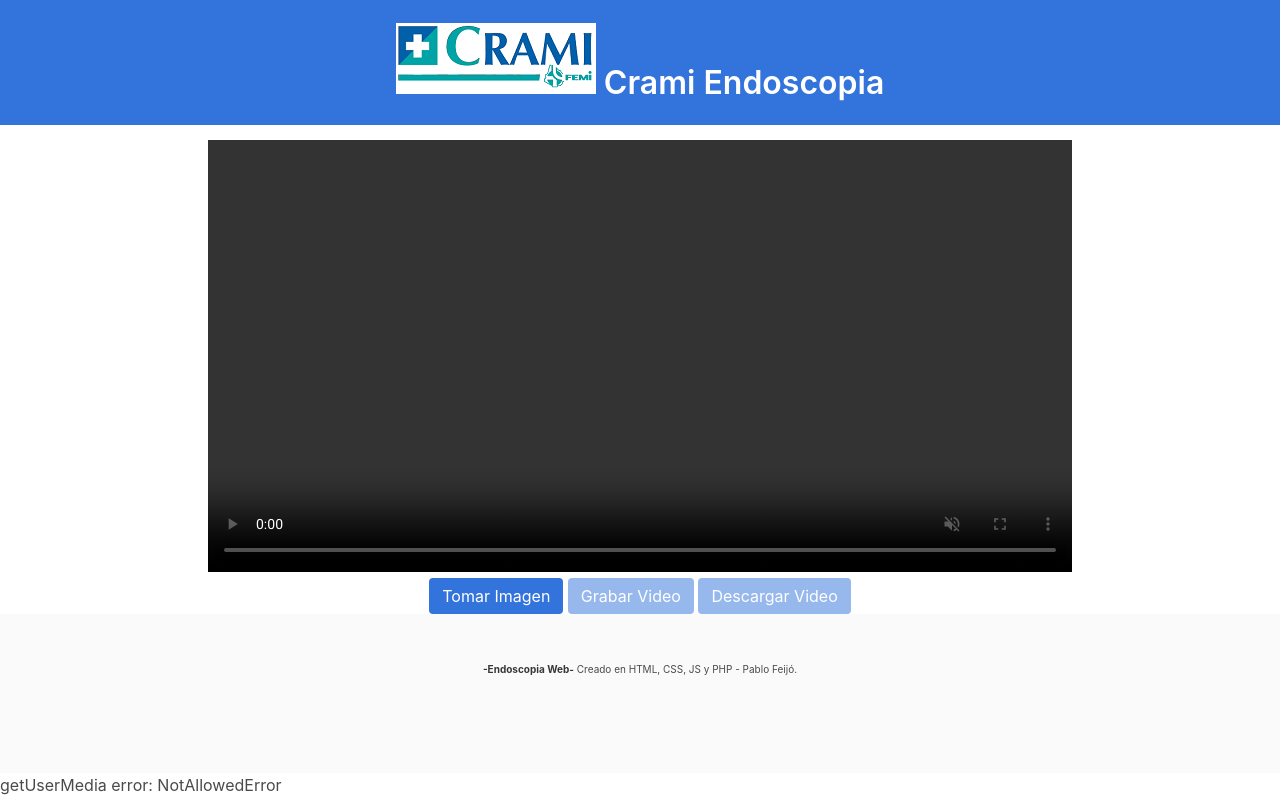
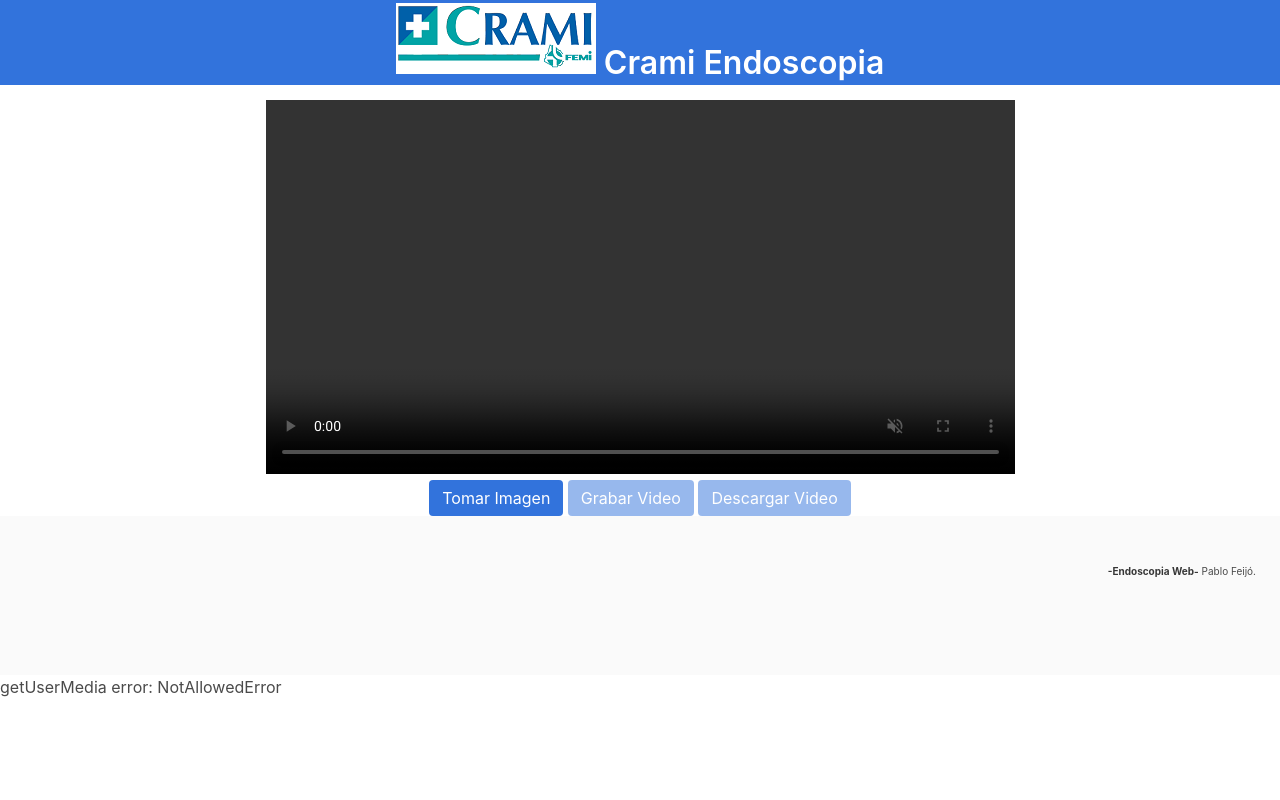
Before and after one commit to Akrata/endocamara, a PHP site: page /Cam.php in a window 1280 px wide. Run offline with PHP 8.4, Linux system fonts and the light colour scheme.

Commit message:
Se agrega sonido y se cambia el tamaño del navbar

```diff
--- a/Cam.php
+++ b/Cam.php
@@ -22,9 +22,9 @@
 </head>
 
 <body>
-  <section class="hero is-link" style="height: 125px;">
+  <section class="hero is-link" style="height: 85px;">
     <div class="hero-body">
-      <div class="container has-text-centered" style="margin-top: -25px;">
+      <div class="container has-text-centered" style="margin-top: -45px;">
         <h1 class="title "><img src="img/LogoCRAMI.png ">
           Crami Endoscopia
         </h1>
@@ -39,7 +39,7 @@
 
 
 
-    <video id="gum" playsinline autoplay muted controls width="75%"></video>
+    <video id="gum" playsinline autoplay muted controls width="65%"></video>
 
     <canvas id="canvas" style="display: none;"></canvas>
 
@@ -51,14 +51,13 @@
 
     </div>
     <p id="estado"></p>
-    <div id="fotos2"></div>
-
+    <audio id="miAudio" src="camara_5.mp3"></audio>
 
   </div>
   <footer class="footer">
-    <div class="content has-text-centered" ">
+    <div class="content has-text-right" ">
     <p style=" font-size: 10px;">
-      <strong>-Endoscopia Web-</strong> Creado en HTML, CSS, JS y PHP - Pablo Feijó.
+      <strong>-Endoscopia Web-</strong> Pablo Feijó.
       </p>
     </div>
   </footer>
--- a/js/main.js
+++ b/js/main.js
@@ -41,6 +41,7 @@ function guardarImagen() {
   canvas.getContext("2d").drawImage(gum, 0, 0, canvas.width, canvas.height);
 
   var $canvas = document.getElementById("canvas");
+  var miAudio=document.getElementById("miAudio");
 
   var foto = $canvas.toDataURL();
   $estado.innerHTML = "Enviando imagen. Por favor, espera...";
@@ -54,11 +55,13 @@ function guardarImagen() {
       console.log("La imagen fue enviada correctamente");
       console.log(xhr);
       $estado.innerHTML = "Imagen guardada con éxito.";
+      miAudio.play();
       setTimeout(function () {
         $estado.innerHTML = "";
       }, 1000);
     }
   };
+
 }
 document.getElementById("foto").onclick = function () {
   guardarImagen();
```
Also changed, not shown: index.php (+5 -11 lines), 1 other file.
